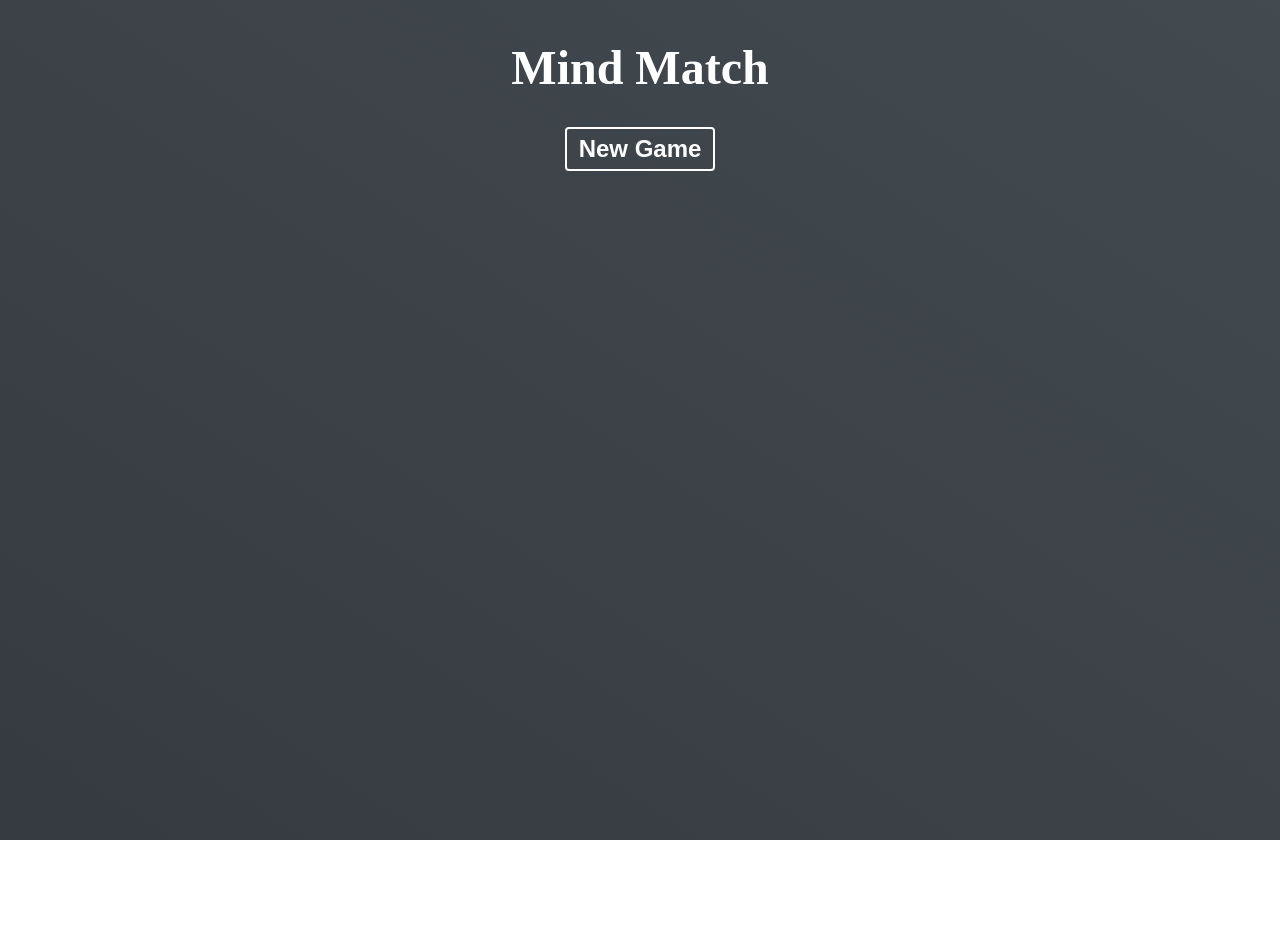
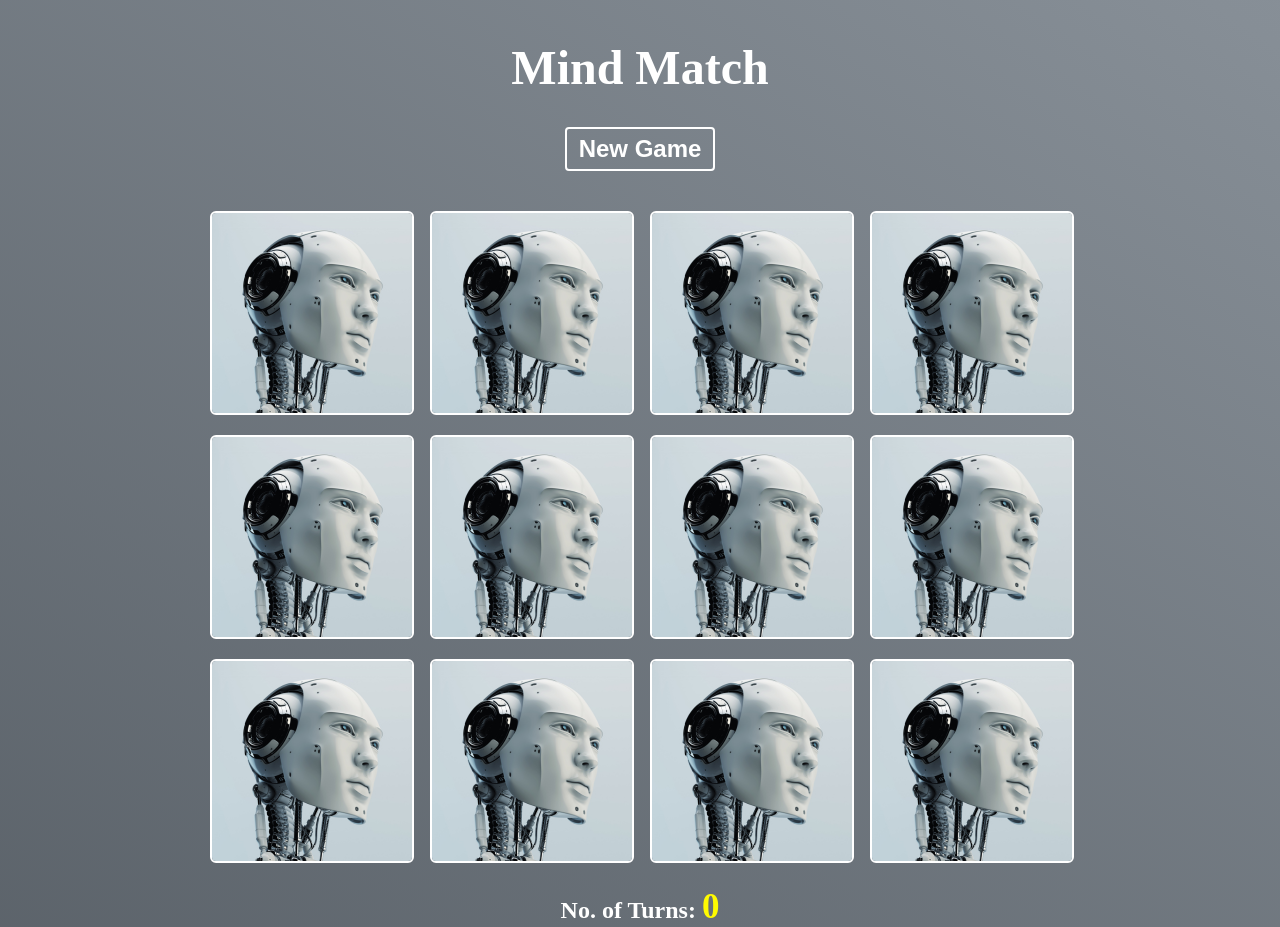
Before and after one commit to gateremark/mind-match, a React (Vite) app: page / in a window 1280 px wide. Before the commit the page ends 840 px from the top, so only its background shows below. Built offline with nearby package versions, Linux system fonts and the light colour scheme; a web font is replaced by a local one.

Commit message:
Added the useEffect hook to start the game automatically and the No of Turns state displayed on the browser

```diff
--- a/src/App.css
+++ b/src/App.css
@@ -16,7 +16,7 @@ button {
 
 button:hover {
   transition: all ease-in-out 0.3s;
-  background: #c23866;
+  background: #47353a;
   color: #fff;
 }
 
@@ -26,3 +26,8 @@ button:hover {
   grid-gap: 20px;
   margin-top: 40px;
 }
+
+.no___turns {
+  color: rgb(255, 251, 0);
+  font-size: 35px;
+}
--- a/src/App.jsx
+++ b/src/App.jsx
@@ -16,6 +16,7 @@ function App() {
   const [flipped, setFlipped] = useState(0)
   const [first, setFirstChoice] = useState(null)
   const [second, setSecondChoice] = useState(null)
+  const [disabled, setDisabled] = useState(false)
 
   // shuffle cards
   const shuffle = () => {
@@ -23,6 +24,8 @@ function App() {
       .sort(() => Math.random() - 0.5)
       .map((card) => ({...card, id: Math.random()}))
 
+    setFirstChoice(null)
+    setSecondChoice(null)
     setCards(shuffled)
     setFlipped(0)
   }
@@ -38,8 +41,8 @@ function App() {
     //   setFirst(null);
     //   setSecond(null);
     // };
-
     if (first && second) {
+      setDisabled(true)
       if (first.src === second.src) {
         setCards(prevCards =>
           prevCards.map(card =>
@@ -66,7 +69,13 @@ function App() {
     setFirstChoice(null)
     setSecondChoice(null)
     setFlipped(prevFlip => prevFlip + 1)
+    setDisabled(false)
   }
+
+  // Start the game automatically
+  useEffect(() => {
+    shuffle()
+  }, [])
 
   return (
     <div className="App">
@@ -79,9 +88,11 @@ function App() {
             card={card}
             handleChoice={handleChoice}
             flipped={card === first || card === second || card.matched}
+            disabled={disabled}
           />
         ))}
       </div>
+      <p><strong>No. of Turns: <span className='no___turns'>{flipped}</span></strong></p>
     </div>
   )
 }
--- a/src/components/SingleCard.jsx
+++ b/src/components/SingleCard.jsx
@@ -1,9 +1,11 @@
 import './SingleCard.css'
 
-const SingleCard = ({card, handleChoice, flipped}) => {
+const SingleCard = ({card, handleChoice, flipped, disabled}) => {
 
     const handleClick = () => {
+      if (!disabled) {
         handleChoice(card)
+      }
     }
 
   return (
```
